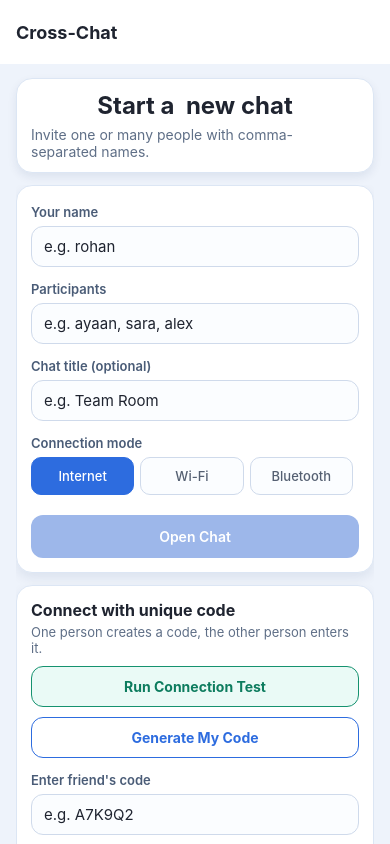
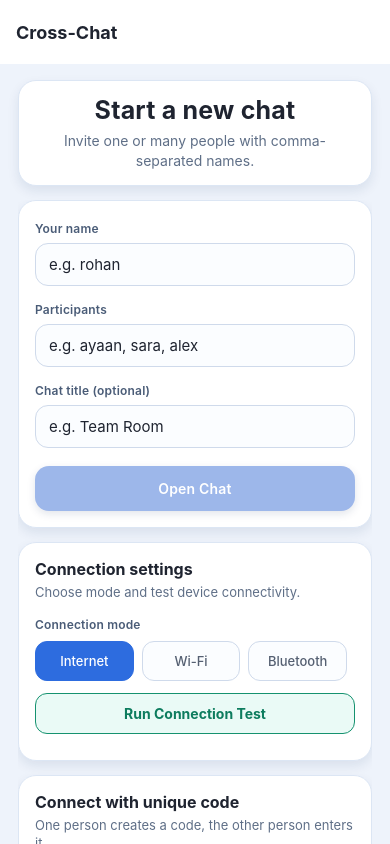
Before and after one commit to Shiv0-6/Cross-Chat, a React Native app: screen /Chats in a window 390 px wide. Built offline with nearby package versions, Linux system fonts and the light colour scheme.

Commit message:
Enhancing ui

```diff
--- a/screens/ChatListScreen.js
+++ b/screens/ChatListScreen.js
@@ -275,7 +275,7 @@ export default function ChatListScreen({ navigation }) {
     <SafeAreaView style={styles.safeArea}>
       <View style={styles.container}>
         <View style={styles.heroCard}>
-          <Text style={styles.title}>Start a  new chat</Text>
+          <Text style={styles.title}>Start a new chat</Text>
           <Text style={styles.subtitle}>Invite one or many people with comma-separated names.</Text>
         </View>
 
@@ -311,6 +311,19 @@ export default function ChatListScreen({ navigation }) {
               style={styles.input}
             />
 
+            <TouchableOpacity
+              style={[styles.button, disabled && styles.buttonDisabled]}
+              onPress={openChat}
+              disabled={disabled}
+            >
+              <Text style={styles.buttonText}>Open Chat</Text>
+            </TouchableOpacity>
+          </View>
+
+          <View style={styles.settingsCard}>
+            <Text style={styles.settingsTitle}>Connection settings</Text>
+            <Text style={styles.settingsSubtitle}>Choose mode and test device connectivity.</Text>
+
             <Text style={styles.label}>Connection mode</Text>
             <View style={styles.modeRow}>
               {CONNECTION_OPTIONS.map((option) => (
@@ -335,11 +348,13 @@ export default function ChatListScreen({ navigation }) {
             </View>
 
             <TouchableOpacity
-              style={[styles.button, disabled && styles.buttonDisabled]}
-              onPress={openChat}
-              disabled={disabled}
+              style={[styles.testButton, isTestingConnection && styles.testButtonDisabled]}
+              onPress={runConnectionTest}
+              disabled={isTestingConnection}
             >
-              <Text style={styles.buttonText}>Open Chat</Text>
+              <Text style={styles.testButtonText}>
+                {isTestingConnection ? "Testing..." : "Run Connection Test"}
+              </Text>
             </TouchableOpacity>
           </View>
 
@@ -348,16 +363,6 @@ export default function ChatListScreen({ navigation }) {
             <Text style={styles.connectSubtitle}>
               One person creates a code, the other person enters it.
             </Text>
-
-            <TouchableOpacity
-              style={[styles.testButton, isTestingConnection && styles.testButtonDisabled]}
-              onPress={runConnectionTest}
-              disabled={isTestingConnection}
-            >
-              <Text style={styles.testButtonText}>
-                {isTestingConnection ? "Testing..." : "Run Connection Test"}
-              </Text>
-            </TouchableOpacity>
 
             <TouchableOpacity style={styles.secondaryButton} onPress={handleGenerateConnectCode}>
               <Text style={styles.secondaryButtonText}>Generate My Code</Text>
@@ -379,11 +384,11 @@ export default function ChatListScreen({ navigation }) {
               autoCorrect={false}
               style={styles.input}
               maxLength={8}
+              returnKeyType="done"
+              onSubmitEditing={connectWithCode}
             />
 
-            <TouchableOpacity style={styles.button} onPress={connectWithCode}>
-              <Text style={styles.buttonText}>Connect Now</Text>
-            </TouchableOpacity>
+            <Text style={styles.connectHint}>Press enter/done to connect with code.</Text>
           </View>
 
           {!!normalizeUserId(myName) && (
--- a/styles/chatListStyles.js
+++ b/styles/chatListStyles.js
@@ -7,73 +7,83 @@ const chatListStyles = StyleSheet.create({
   },
   container: {
     flex: 1,
-    paddingTop: 14,
-    paddingHorizontal: 16,
+    paddingTop: 16,
+    paddingHorizontal: 18,
   },
   scrollContent: {
-    paddingBottom: 20,
+    paddingBottom: 28,
   },
   heroCard: {
-    borderRadius: 16,
+    borderRadius: 18,
     backgroundColor: "#ffffff",
-    paddingHorizontal: 14,
-    paddingVertical: 12,
+    paddingHorizontal: 16,
+    paddingVertical: 14,
     borderWidth: 1,
     borderColor: "#dce6f4",
     shadowColor: "#0f2c5c",
-    shadowOpacity: 0.08,
-    shadowRadius: 10,
-    shadowOffset: { width: 0, height: 4 },
+    shadowOpacity: 0.09,
+    shadowRadius: 12,
+    shadowOffset: { width: 0, height: 5 },
     elevation: 2,
-    marginBottom: 12,
+    marginBottom: 14,
   },
   title: {
     textAlign: "center",
-    fontSize: 24,
+    fontSize: 25,
+    lineHeight: 30,
+    letterSpacing: 0.2,
     fontWeight: "700",
     color: "#1f2430",
   },
   subtitle: {
     marginTop: 6,
+    textAlign: "center",
     color: "#5f6f87",
     fontSize: 14,
+    lineHeight: 20,
   },
   formCard: {
     backgroundColor: "#ffffff",
     borderWidth: 1,
     borderColor: "#dce6f4",
-    borderRadius: 16,
-    padding: 14,
+    borderRadius: 18,
+    padding: 16,
     shadowColor: "#0f2c5c",
-    shadowOpacity: 0.08,
+    shadowOpacity: 0.09,
     shadowRadius: 12,
     shadowOffset: { width: 0, height: 5 },
     elevation: 2,
   },
   label: {
-    fontSize: 13,
+    fontSize: 12,
+    letterSpacing: 0.2,
     color: "#4a5c77",
-    marginBottom: 6,
+    marginBottom: 7,
     marginTop: 4,
     fontWeight: "600",
   },
   input: {
     borderWidth: 1,
     borderColor: "#cfdaeb",
-    borderRadius: 12,
-    paddingHorizontal: 12,
-    paddingVertical: 10,
+    borderRadius: 13,
+    paddingHorizontal: 13,
+    paddingVertical: 11,
     fontSize: 15,
     color: "#1f2430",
-    marginBottom: 10,
+    marginBottom: 12,
     backgroundColor: "#fbfdff",
   },
   button: {
-    marginTop: 10,
+    marginTop: 6,
     backgroundColor: "#2d6cdf",
-    borderRadius: 12,
+    borderRadius: 14,
     alignItems: "center",
-    paddingVertical: 13,
+    paddingVertical: 14,
+    shadowColor: "#0f2c5c",
+    shadowOpacity: 0.12,
+    shadowRadius: 8,
+    shadowOffset: { width: 0, height: 3 },
+    elevation: 2,
   },
   buttonDisabled: {
     backgroundColor: "#9db7ea",
@@ -81,19 +91,21 @@ const chatListStyles = StyleSheet.create({
   buttonText: {
     color: "#ffffff",
     fontWeight: "600",
+    letterSpacing: 0.2,
   },
   modeRow: {
     flexDirection: "row",
-    marginBottom: 10,
+    marginTop: 2,
+    marginBottom: 12,
   },
   modeButton: {
     flex: 1,
     borderWidth: 1,
     borderColor: "#cfdaeb",
-    borderRadius: 10,
-    paddingVertical: 10,
+    borderRadius: 12,
+    paddingVertical: 11,
     alignItems: "center",
-    marginRight: 6,
+    marginRight: 8,
     backgroundColor: "#fbfdff",
   },
   modeButtonSelected: {
@@ -108,18 +120,43 @@ const chatListStyles = StyleSheet.create({
   modeButtonTextSelected: {
     color: "#ffffff",
   },
-  recentSection: {
+  settingsCard: {
     marginTop: 14,
-  },
-  connectCard: {
-    marginTop: 12,
     backgroundColor: "#ffffff",
     borderWidth: 1,
     borderColor: "#dce6f4",
-    borderRadius: 16,
-    padding: 14,
+    borderRadius: 18,
+    padding: 16,
     shadowColor: "#0f2c5c",
-    shadowOpacity: 0.08,
+    shadowOpacity: 0.09,
+    shadowRadius: 12,
+    shadowOffset: { width: 0, height: 5 },
+    elevation: 2,
+  },
+  settingsTitle: {
+    fontSize: 16,
+    fontWeight: "700",
+    color: "#1f2430",
+  },
+  settingsSubtitle: {
+    marginTop: 4,
+    marginBottom: 12,
+    color: "#5f6f87",
+    fontSize: 13,
+    lineHeight: 18,
+  },
+  recentSection: {
+    marginTop: 16,
+  },
+  connectCard: {
+    marginTop: 14,
+    backgroundColor: "#ffffff",
+    borderWidth: 1,
+    borderColor: "#dce6f4",
+    borderRadius: 18,
+    padding: 16,
+    shadowColor: "#0f2c5c",
+    shadowOpacity: 0.09,
     shadowRadius: 12,
     shadowOffset: { width: 0, height: 5 },
     elevation: 2,
@@ -131,9 +168,10 @@ const chatListStyles = StyleSheet.create({
   },
   connectSubtitle: {
     marginTop: 4,
-    marginBottom: 10,
+    marginBottom: 12,
     color: "#5f6f87",
     fontSize: 13,
+    lineHeight: 18,
   },
   testButton: {
     borderWidth: 1,
@@ -154,10 +192,10 @@ const chatListStyles = StyleSheet.create({
   secondaryButton: {
     borderWidth: 1,
     borderColor: "#2d6cdf",
-    borderRadius: 12,
+    borderRadius: 14,
     alignItems: "center",
-    paddingVertical: 11,
-    marginBottom: 10,
+    paddingVertical: 12,
+    marginBottom: 12,
   },
   secondaryButtonText: {
     color: "#2d6cdf",
@@ -167,10 +205,10 @@ const chatListStyles = StyleSheet.create({
     backgroundColor: "#f2f7ff",
     borderColor: "#d5e4fb",
     borderWidth: 1,
-    borderRadius: 12,
+    borderRadius: 14,
     paddingVertical: 10,
     paddingHorizontal: 12,
-    marginBottom: 10,
+    marginBottom: 12,
   },
   codeLabel: {
     fontSize: 12,
@@ -184,19 +222,25 @@ const chatListStyles = StyleSheet.create({
     fontSize: 20,
     letterSpacing: 1.4,
   },
+  connectHint: {
+    marginTop: 6,
+    color: "#5f6f87",
+    fontSize: 12,
+    lineHeight: 17,
+  },
   recentTitle: {
-    fontSize: 17,
+    fontSize: 18,
     fontWeight: "600",
     color: "#1f2430",
-    marginBottom: 10,
+    marginBottom: 12,
   },
   emptyCard: {
-    borderRadius: 14,
+    borderRadius: 16,
     borderWidth: 1,
     borderColor: "#dce6f4",
     backgroundColor: "#ffffff",
-    paddingHorizontal: 14,
-    paddingVertical: 16,
+    paddingHorizontal: 16,
+    paddingVertical: 18,
   },
   emptyRecentText: {
     color: "#5f6f87",
@@ -209,16 +253,16 @@ const chatListStyles = StyleSheet.create({
     marginTop: 4,
   },
   recentListContent: {
-    paddingBottom: 4,
+    paddingBottom: 6,
   },
   recentItem: {
     backgroundColor: "#ffffff",
     borderWidth: 1,
     borderColor: "#dce6f4",
-    borderRadius: 14,
-    paddingHorizontal: 12,
-    paddingVertical: 12,
-    marginBottom: 10,
+    borderRadius: 16,
+    paddingHorizontal: 13,
+    paddingVertical: 13,
+    marginBottom: 12,
     shadowColor: "#0f2c5c",
     shadowOpacity: 0.06,
     shadowRadius: 10,
@@ -267,7 +311,7 @@ const chatListStyles = StyleSheet.create({
   },
   recentMessage: {
     color: "#60718a",
-    marginTop: 8,
+    marginTop: 10,
     fontSize: 13,
   },
 });
```
